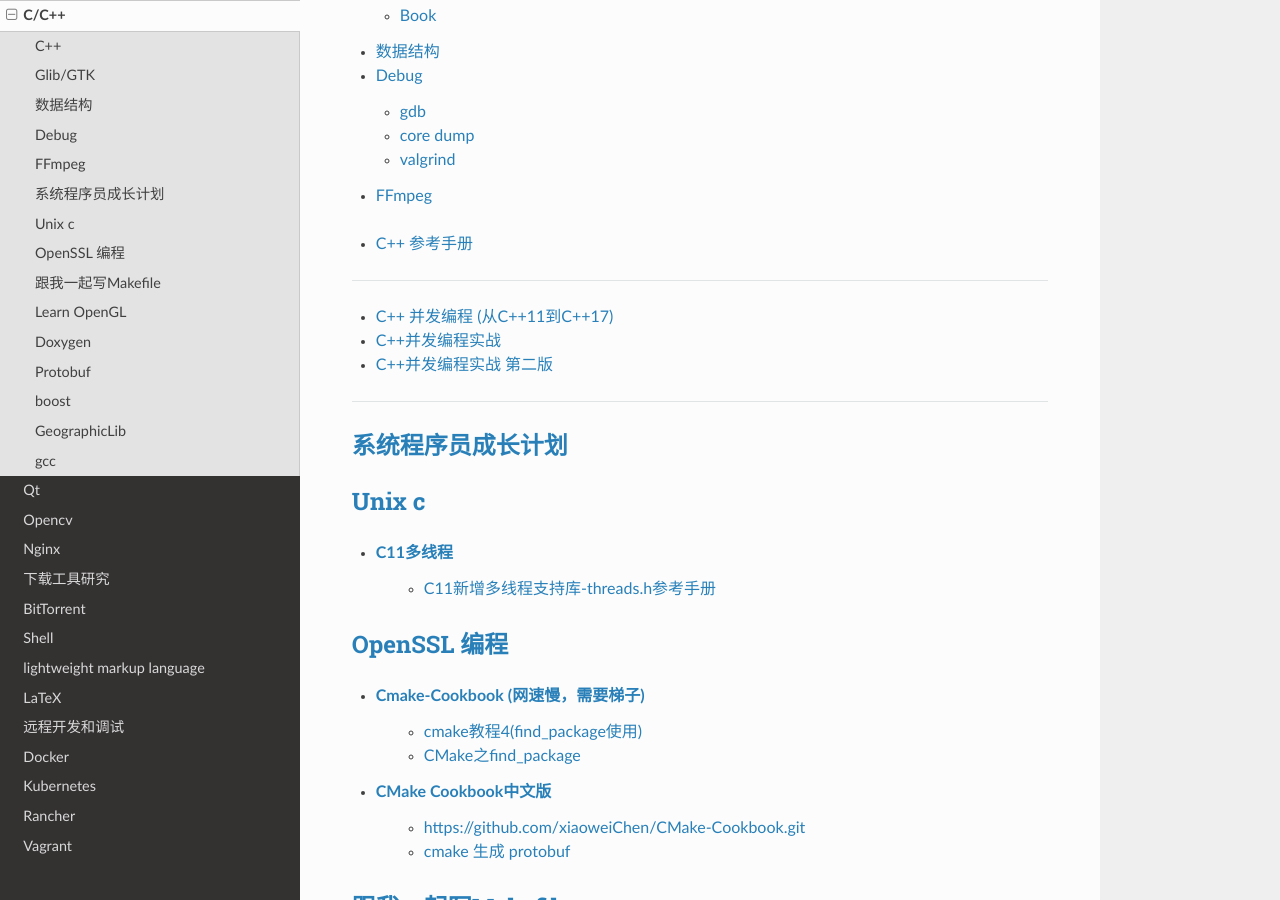
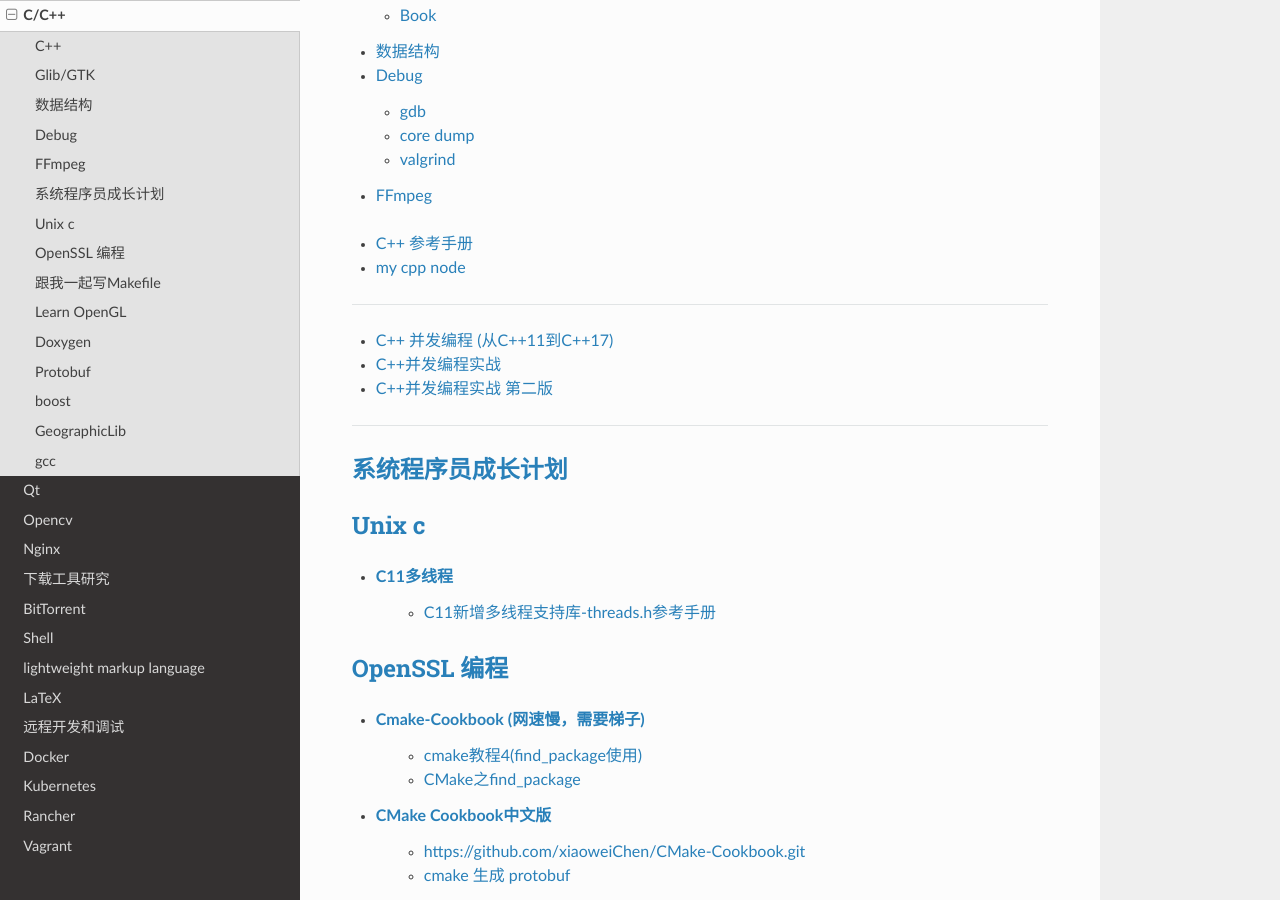
Before and after one commit to my-rds-store/my_space, a Sphinx documentation site: the page built from source/cpp/index.rst, in a window 1280 px wide and 900 px high, scrolled down 365 px. Built offline with Sphinx 7.4.7 and the Read the Docs theme 2.0.0, drawn with Linux system fonts in a browser that asks for light colours.

Commit message:
update ...

```diff
--- a/source/cpp/index.rst
+++ b/source/cpp/index.rst
@@ -14,6 +14,7 @@
    ffmpeg
 
 * `C++ 参考手册  <https://zh.cppreference.com/w/%E9%A6%96%E9%A1%B5>`_
+* `my cpp node <https://cpp.readthedocs.io/en/latest/index.html>`_
 
 -----------
 
```
